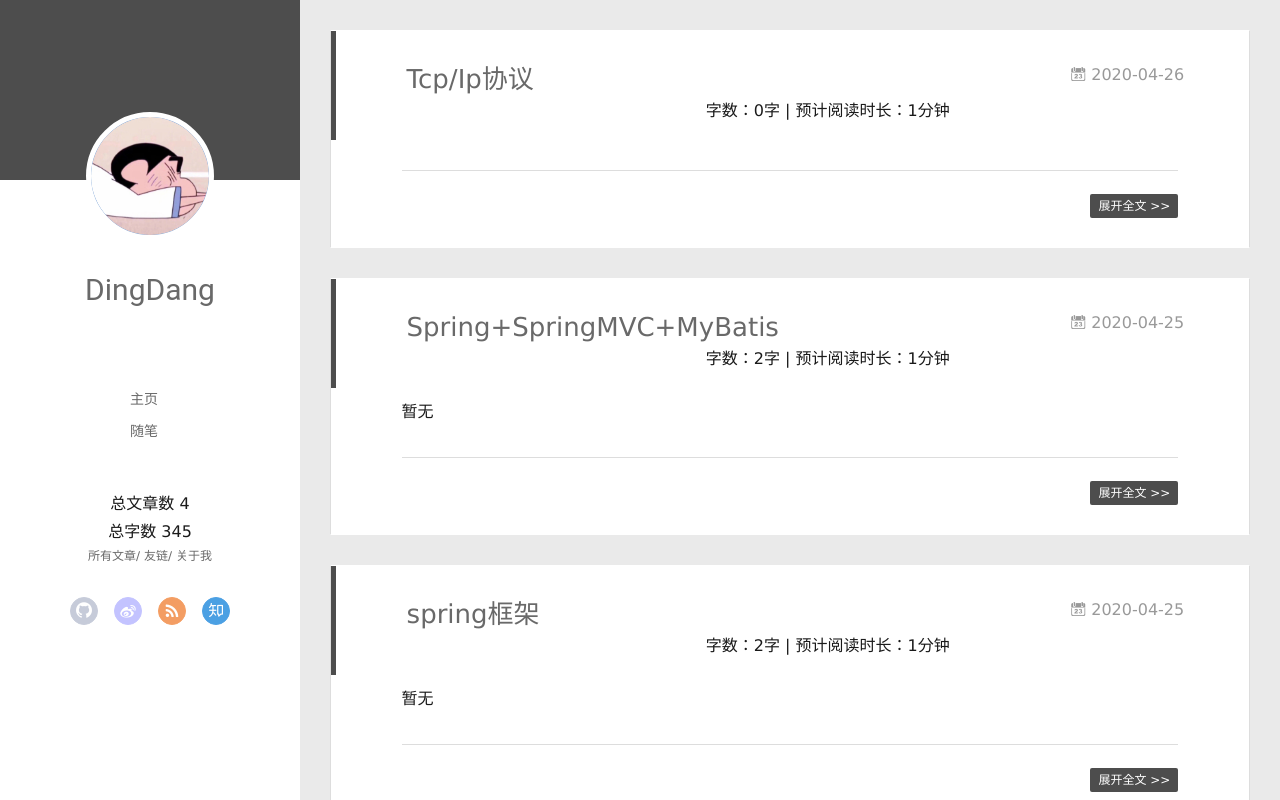
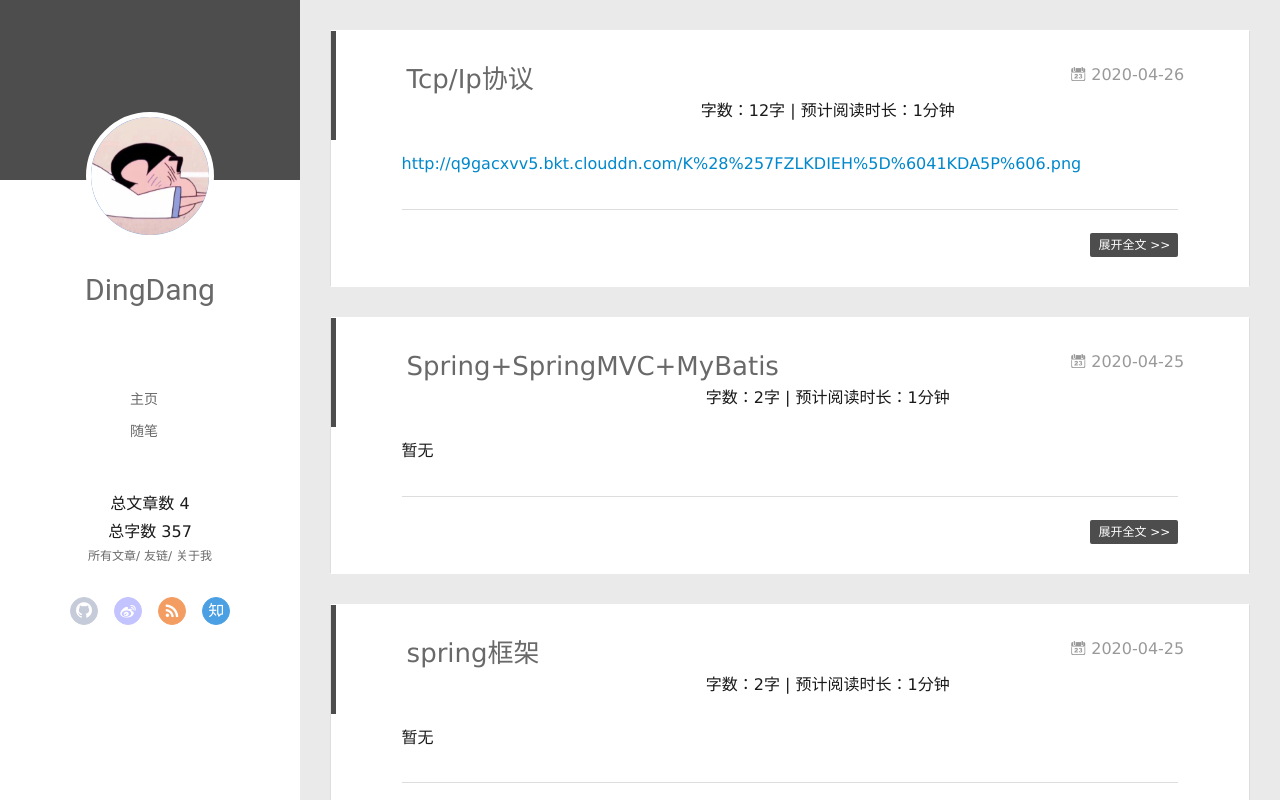
Before and after one commit to 431305450/431305450.github.io, a plain HTML site: page index.html in a window 1280 px wide. Drawn offline with Linux system fonts and the light colour scheme; no server answers.

Commit message:
Site updated: 2020-04-27 22:36:15

```diff
--- a/index.html
+++ b/index.html
@@ -64,7 +64,7 @@
     总文章数 4
 </nav>
 <nav>
-	总字数 <span class="post-count">345</span>
+	总字数 <span class="post-count">357</span>
 </nav>
 		<nav class="header-smart-menu">
 
@@ -176,13 +176,14 @@
 
 
 <div align="center" class="post-count">
-    字数：0字 | 预计阅读时长：1分钟
+    字数：12字 | 预计阅读时长：1分钟
 </div>
 
       </header>
 
     <div class="article-entry" itemprop="articleBody">
 
+        <p><a href="http://q9gacxvv5.bkt.clouddn.com/K%28%257FZLKDIEH%5D%6041KDA5P%606.png" target="_blank" rel="noopener">http://q9gacxvv5.bkt.clouddn.com/K%28%257FZLKDIEH%5D%6041KDA5P%606.png</a></p>
 
 
 
```
Also changed, not shown: 2020/04/25/Spring+SpringMVC+MyBatis/index.html (+1 -1 lines), 2020/04/25/spring框架/index.html (+1 -1 lines), 2020/04/25/如何搭建一个博客/index.html (+1 -1 lines), 2020/04/26/TcpIp协议/index.html (+7 -4 lines), archives/2020/04/index.html (+1 -1 lines), archives/2020/index.html (+1 -1 lines), archives/index.html (+1 -1 lines).
